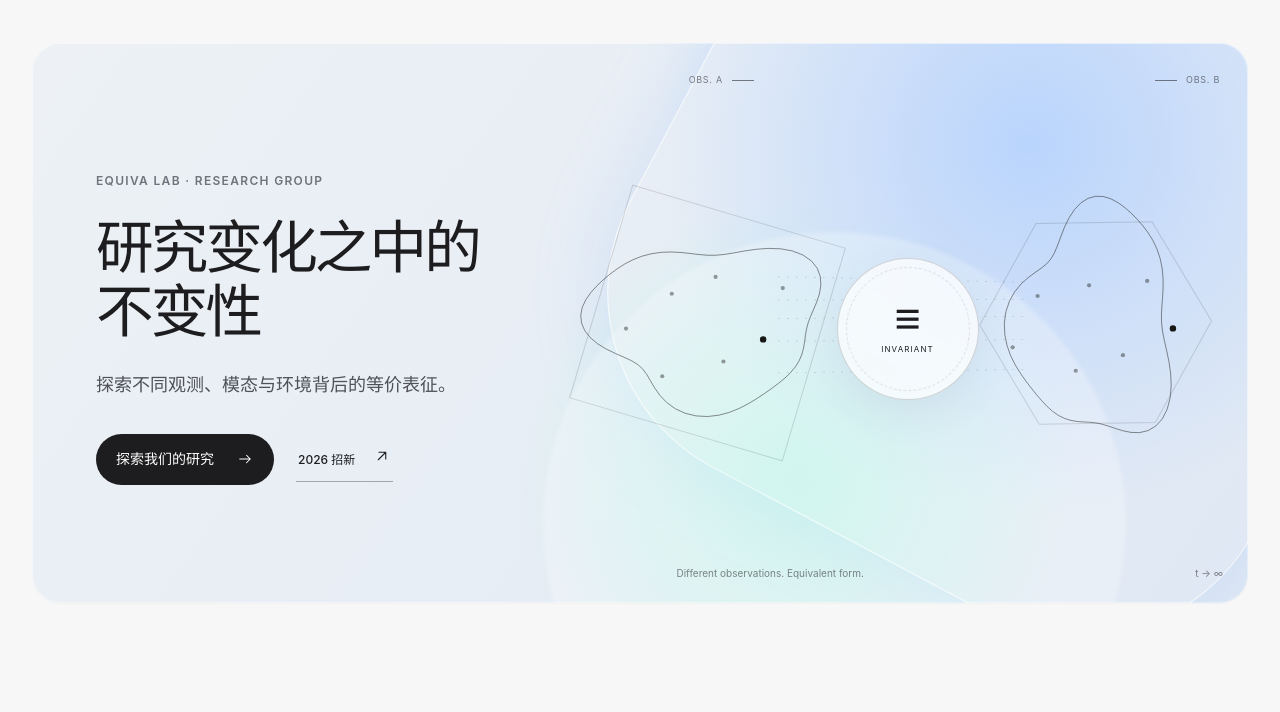
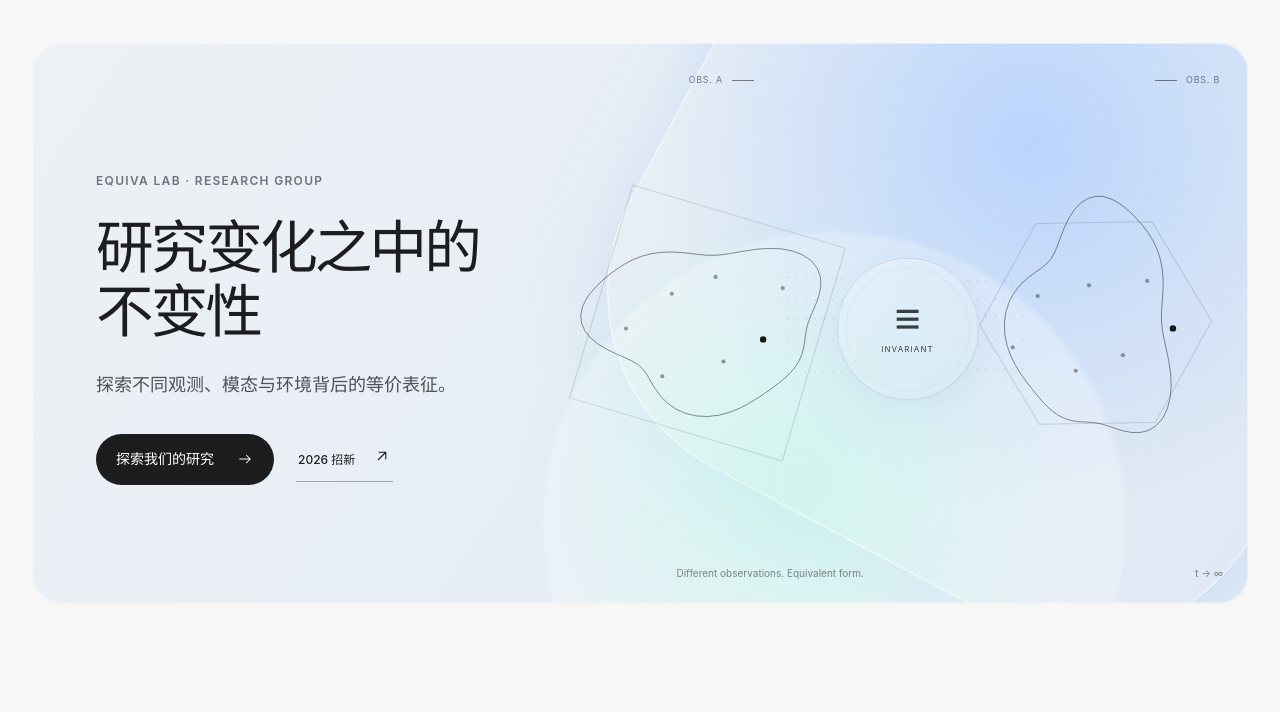
Before and after one commit to equivalab/equivalab.github.io, a plain HTML site: page index.html in a window 1280 px wide. Shown: the part 81-793 px from the top of the page. Drawn offline with Linux system fonts and the light colour scheme.

Commit message:
Blend homepage visual core into hero

```diff
--- a/styles.css
+++ b/styles.css
@@ -372,18 +372,23 @@ button {
   align-items: center;
   justify-content: center;
   gap: 8px;
-  border: 1px solid rgba(29, 29, 31, 0.18);
+  border: 1px solid rgba(62, 82, 101, 0.13);
   border-radius: 50%;
-  background: rgba(255, 255, 255, 0.72);
-  box-shadow: 0 12px 40px rgba(62, 79, 103, 0.08);
+  color: rgba(29, 31, 35, 0.86);
+  background:
+    linear-gradient(145deg, rgba(242, 247, 250, 0.44), rgba(210, 232, 237, 0.26));
+  box-shadow:
+    0 10px 32px rgba(62, 79, 103, 0.055),
+    inset 0 1px 0 rgba(255, 255, 255, 0.34);
   transform: translate(-50%, -50%);
-  backdrop-filter: blur(12px);
+  -webkit-backdrop-filter: blur(8px) saturate(108%);
+  backdrop-filter: blur(8px) saturate(108%);
 }
 
 .visual-core::before {
   position: absolute;
   inset: 8px;
-  border: 1px dashed rgba(29, 29, 31, 0.13);
+  border: 1px dashed rgba(58, 79, 96, 0.1);
   border-radius: inherit;
   content: "";
   animation: rotate 24s linear infinite;
```
